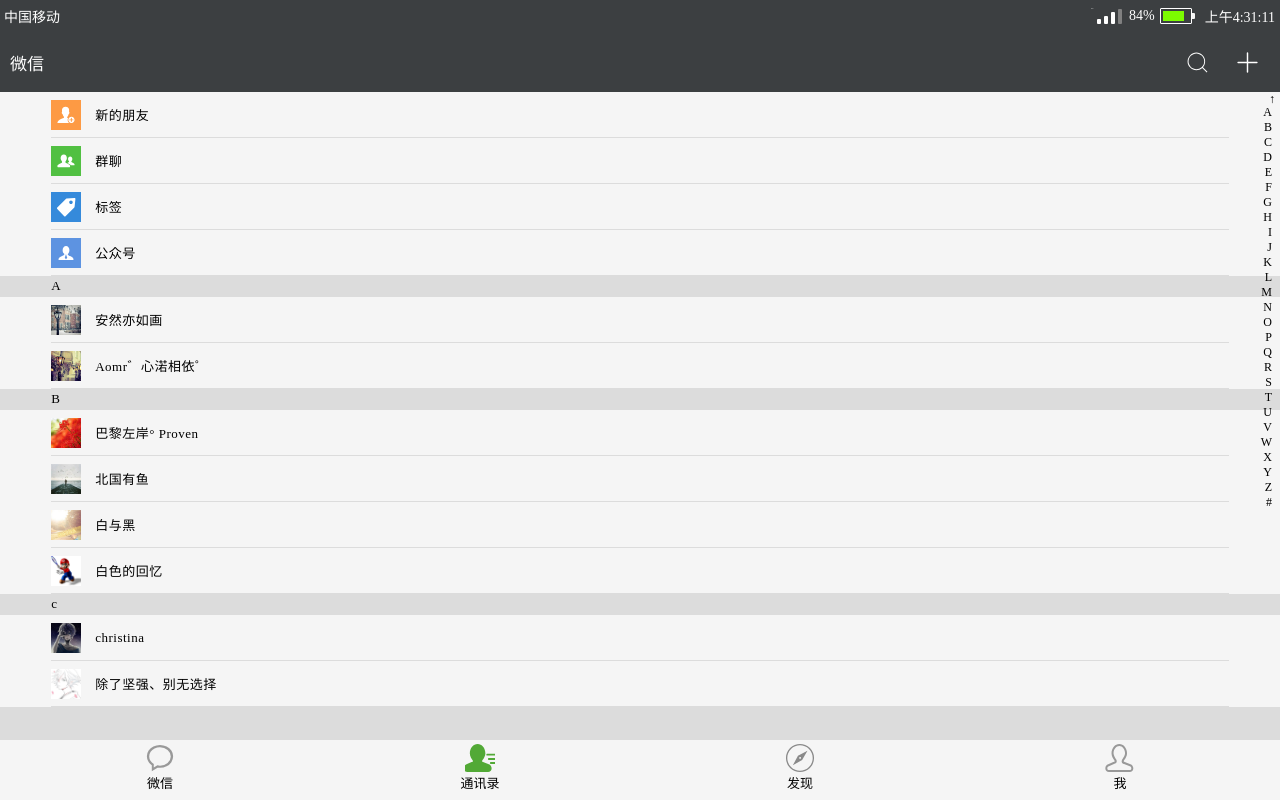
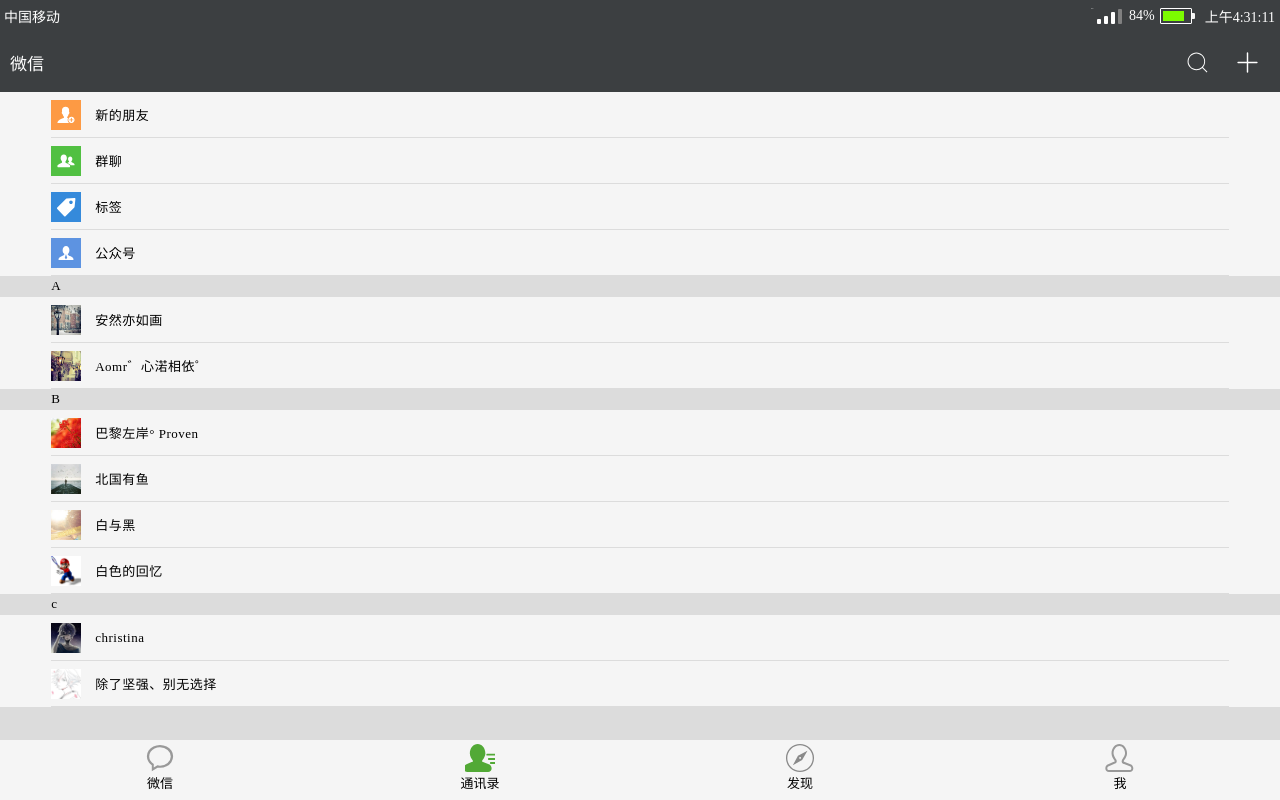
Before and after one commit to jackyqin/WebstormProjects, a plain HTML site: page wechat/page/contact.html in a window 1280 px wide. Drawn offline with Linux system fonts and the light colour scheme.

Commit message:
Update contact.html

```diff
--- a/wechat/page/contact.html
+++ b/wechat/page/contact.html
@@ -120,35 +120,7 @@
     <!--dynamic start-->
     <div id="dynamic">
         <div id="contact">
-            <div class="contact fix1">↑</div>
 
-            <div class="contact fix3">A</div>
-            <div class="contact fix4">B</div>
-            <div class="contact fix5">C</div>
-            <div class="contact fix6">D</div>
-            <div class="contact fix7">E</div>
-            <div class="contact fix8">F</div>
-            <div class="contact fix9">G</div>
-            <div class="contact fix10">H</div>
-            <div class="contact fix11">I</div>
-            <div class="contact fix12">J</div>
-            <div class="contact fix13">K</div>
-            <div class="contact fix14">L</div>
-            <div class="contact fix15">M</div>
-            <div class="contact fix16">N</div>
-            <div class="contact fix17">O</div>
-            <div class="contact fix18">P</div>
-            <div class="contact fix19">Q</div>
-            <div class="contact fix20">R</div>
-            <div class="contact fix21">S</div>
-            <div class="contact fix22">T</div>
-            <div class="contact fix23">U</div>
-            <div class="contact fix24">V</div>
-            <div class="contact fix25">W</div>
-            <div class="contact fix26">X</div>
-            <div class="contact fix27">Y</div>
-            <div class="contact fix28">Z</div>
-            <div class="contact fix29">#</div>
 
 
 
```
